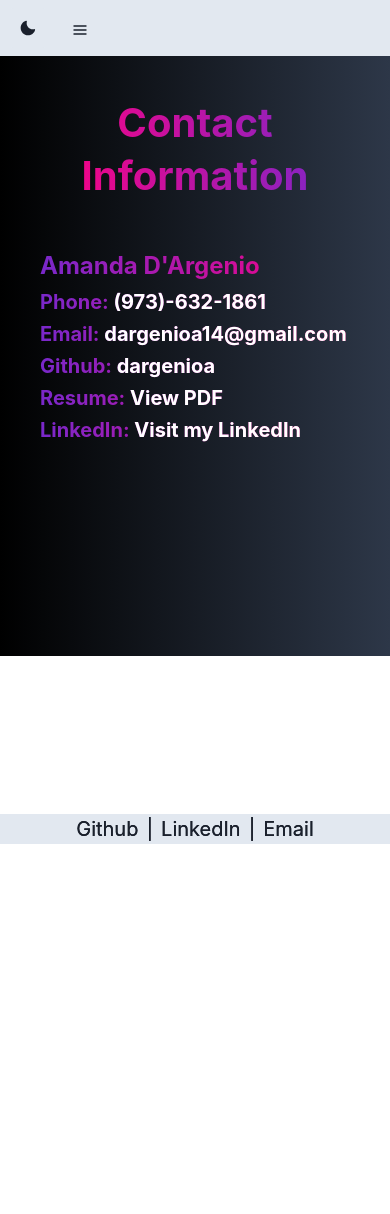
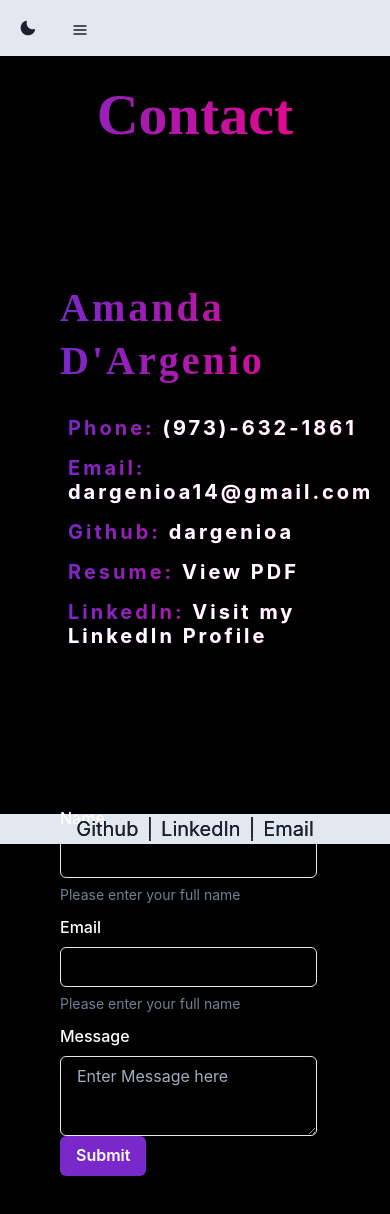
Before and after one commit to dargenioa/ReactPortfolio, a React (Create React App) app: page /contact in a window 390 px wide. Shown: the top 1214 px of the page. Before the commit the page ends 844 px from the top, so only its background shows below. Built offline with nearby package versions, Linux system fonts and the light colour scheme.

Commit message:
updated contact page included form, updated styling to each page confirming mobile responsiveness

```diff
--- a/src/pages/Contact.js
+++ b/src/pages/Contact.js
@@ -1,34 +1,77 @@
-import { Text, Heading, Flex, Stack, Spacer} from "@chakra-ui/react";
-import LandingLayout from "../components/layouts/Landing";
-
+import React from "react";
+import { Text, Heading, Flex, Stack, Spacer, Box } from "@chakra-ui/react";
+import {
+  FormControl,
+  FormLabel,
+  FormErrorMessage,
+  Input,
+  FormHelperText,
+  SimpleGrid,
+  Textarea,
+  AlertDialog,
+  Button,
+  Popover,
+  PopoverTrigger,
+  PopoverContent,
+  PopoverHeader,
+  PopoverBody,
+  PopoverFooter,
+  PopoverArrow,
+  PopoverCloseButton,
+} from "@chakra-ui/react";
 
 function Contact() {
-    return(
+  function SubmitButton() {
+    return (
+      <>
+        <Popover>
+          <PopoverTrigger>
+            <Button bgColor="#7928CA">Submit</Button>
+          </PopoverTrigger>
+          <PopoverContent color="black">
+            <PopoverArrow />
+            <PopoverCloseButton />
+            <PopoverHeader>Confirmation</PopoverHeader>
+            <PopoverBody>
+              Thank you for visiting! I will contact you soon.
+            </PopoverBody>
+          </PopoverContent>
+        </Popover>
+      </>
+    );
+  }
 
+  return (
     <div>
-        <LandingLayout />
       <Stack
-          bgGradient="linear(to-l, gray.700 ,black)"
-          bgPosition="cover"
-          bgRepeat="no-repeat"
-          h="600px"
+        margin="0"
+        minHeight="100vh"
+        overflow="hidden"
+        boxSizing="border-box"
+        bgColor="black"
         color="white"
-          p={10}
+        p={5}
       >
-          <Heading
-            as="h1"
-            fontSize="40px"
-            align="center"
-            bgGradient="linear(to-l, #7928CA,#FF0080)"
-            bgClip="text"
-          >
-            Contact Information
-          </Heading>
         <Heading
           bgGradient="linear(to-l ,#FF0080, #7928CA)"
           bgClip="text"
-            size="lg"
-            pt={10}
+          as="h1"
+          fontSize="58px"
+          align="center"
+          fontWeight="bold"
+          fontFamily="Yeseva One"
+          pb={20}
+        >
+          Contact
+        </Heading>
+        <SimpleGrid p={10} columns={{ sm: 1, md: 2 }} spacing={150}>
+          <Box letterSpacing={3}>
+            <Heading
+              fontWeight="bold"
+              fontFamily="Yeseva One"
+              bgGradient="linear(to-l ,#FF0080, #7928CA)"
+              bgClip="text"
+              fontSize="40px"
               mb={5}
             >
               Amanda D'Argenio
@@ -37,43 +80,90 @@ function Contact() {
               bgGradient="linear(to-l ,#FF0080, #7928CA)"
               bgClip="text"
               size="md"
+              p={2}
             >
-            Phone: <span style={{color: "white"}}>(973)-632-1861</span>
-
+              Phone: <span style={{ color: "white" }}>(973)-632-1861</span>
             </Heading>
             <Heading
               bgGradient="linear(to-l ,#FF0080, #7928CA)"
               bgClip="text"
               size="md"
+              p={2}
             >
-            Email:  <span style={{color: "white"}}><a target="blank" href="mailto:dargenioa14@gmail.com">dargenioa14@gmail.com</a></span>
+              Email:{" "}
+              <span style={{ color: "white" }}>
+                <a target="blank" href="mailto:dargenioa14@gmail.com">
+                  dargenioa14@gmail.com
+                </a>
+              </span>
             </Heading>
             <Heading
               bgGradient="linear(to-l ,#FF0080, #7928CA)"
               bgClip="text"
               size="md"
+              p={2}
             >
-            Github: <span style={{color: "white"}}><a target="blank" href="https://github.com/dargenioa/">dargenioa</a></span>
+              Github:{" "}
+              <span style={{ color: "white" }}>
+                <a target="blank" href="https://github.com/dargenioa/">
+                  dargenioa
+                </a>
+              </span>
             </Heading>
             <Heading
               bgGradient="linear(to-l ,#FF0080, #7928CA)"
               bgClip="text"
               size="md"
+              p={2}
             >
-            Resume:  <span style={{color: "white"}}><a target="blank" href="https://drive.google.com/file/d/11uUKblrXRGSgKLXdtzU6nit2Ok7PV2Du/view?usp=sharing">View PDF</a></span>
+              Resume:{" "}
+              <span style={{ color: "white" }}>
+                <a
+                  target="blank"
+                  href="https://drive.google.com/file/d/11uUKblrXRGSgKLXdtzU6nit2Ok7PV2Du/view?usp=sharing"
+                >
+                  View PDF
+                </a>
+              </span>
             </Heading>
             <Heading
               bgGradient="linear(to-l ,#FF0080, #7928CA)"
               bgClip="text"
               size="md"
+              p={2}
             >
-            LinkedIn:  <span style={{color: "white"}}><a target="blank" href="https://www.linkedin.com/in/amandadargenio/">Visit my LinkedIn</a></span>
+              LinkedIn:{" "}
+              <span style={{ color: "white" }}>
+                <a
+                  target="blank"
+                  href="https://www.linkedin.com/in/amandadargenio/"
+                >
+                  Visit my LinkedIn Profile
+                </a>
+              </span>
             </Heading>
+          </Box>
+          <Box>
+            <FormControl w="80%" id="email">
+              <FormLabel>Name</FormLabel>
+              <Input type="text" />
+              <FormHelperText pb={3}>
+                Please enter your full name
+              </FormHelperText>
+              <FormLabel>Email</FormLabel>
+              <Input type="email" />
+              <FormHelperText pb={3}>
+                Please enter your full name
+              </FormHelperText>
+              <FormLabel>Message</FormLabel>
+              <Textarea placeholder="Enter Message here" type="text" />
+              <SubmitButton />
+            </FormControl>
+          </Box>
+        </SimpleGrid>
       </Stack>
     </div>
-
-    )
-
-};
+  );
+}
 
 export default Contact;
--- a/src/pages/Home.js
+++ b/src/pages/Home.js
@@ -23,13 +23,18 @@ function Home() {
       color="white"
       p={5}
     >
-        <Box
+      <Box>
+        <Heading
+          bgGradient="linear(to-l ,#FF0080, #7928CA)"
+          bgClip="text"
+          as="h1"
+          fontSize="50px"
+          align="center"
         >
-          <Heading as="h1" fontSize="50px" align="center">
           Amanda D'Argenio
         </Heading>
         <Heading
-            bgGradient="linear(to-l ,white, gray.300)"
+          bgGradient="linear(to-l ,#7928CA , #FF0080)"
           bgClip="text"
           size="xl"
           pt={5}
@@ -37,7 +42,7 @@ function Home() {
         >
           Full Stack Developer
         </Heading>
-          <Center pt={5}>
+        <Center color="white" pt={5}>
           <TextLoop interval={2500}>
             <Heading as="h6" size="md">
               Problem Solver
@@ -60,39 +65,39 @@ function Home() {
           </TextLoop>
         </Center>
       </Box>
-        <SimpleGrid
-        columns={{ sm: 1, md: 2 }} spacing={1}>
-          <Box
-          pt={10} marginLeft={10} marginTop={20}
-          >
+      <SimpleGrid columns={{ sm: 1, md: 2 }} spacing={1}>
+        <Box pt={10} marginLeft={10} marginTop={20}>
           <Image
             src="https://res.cloudinary.com/dusgzehfe/image/upload/v1613937223/PortfolioPicture_nmjj7g.png"
             alt="profile-photo"
             borderRadius="15%"
           />
         </Box>
-          <Box
-          textAlign="center"
-          marginTop={20}
+        <Box textAlign="center" marginTop={20}>
+          <Heading
+            p={5}
+            bgGradient="linear(to-l ,#7928CA , #FF0080)"
+            bgClip="text"
           >
-            <Heading p={5}>About me</Heading>
+            About me
+          </Heading>
           <Text
-            align="left"
-            >
-              Dedicated Full Stack Developer r seeking a new opportunity to
+          fontSize="18px"
+          fontFamily="Helvetica" mb={3} align="left">
+            Dedicated Full Stack Developer seeking a new opportunity to
             enhance and utilize my skills and work experience working for a
-              global Fintech company offering an on-premises/SaaS/DaaS solution
-              to clients. Recent graduate of Rutgers University Full-Stack
-              Immersive program as well as a Bachelor's Degree. Eager to use my
-              experience in JavaScript, React, Node.js, NoSQL and MySQL
-              databases, responsive design using HTML/CSS and APIs to
-              collaborate with teams and build upon applications. My education
-              has provided me the experience to work in an Agile environment
-              within development teams. I am motivated by challenging projects
-              and enjoy the level of focus and problem solving that comes with
-              software development. I am confident my skills to be flexible and
-              adapt easily to any environment or culture will allow me to
-              immediately contribute to a company’s success.
+            global Fintech company offering an on-premises/SaaS/DaaS solution to
+            clients. Recent graduate of Rutgers University Full-Stack Immersive
+            program as well as a Bachelor's Degree. Eager to use my experience
+            in JavaScript, React, Node.js, NoSQL and MySQL databases, responsive
+            design using HTML/CSS and APIs to collaborate with teams and build
+            upon applications. My education has provided me the experience to
+            work in an Agile environment within development teams. I am
+            motivated by challenging projects and enjoy the level of focus and
+            problem solving that comes with software development. I am confident
+            my skills to be flexible and adapt easily to any environment or
+            culture will allow me to immediately contribute to a company’s
+            success.
           </Text>
         </Box>
       </SimpleGrid>
--- a/src/pages/Portfolio.js
+++ b/src/pages/Portfolio.js
@@ -13,29 +13,17 @@ import Projects from "../utils/json";
 function Portfolio() {
   return (
     <>
-      <SimpleGrid columns={{ sm: 1, md: 3 }} spacing={10}>
+      <SimpleGrid
+
+      p={5}
+      mb={5}
+      columns={{ sm: 1, md: 3 }} spacing={10}>
         {Projects.map((project) => (
-          <Project
-          project={project}
-          />
-        )
-        )}
+          <Project project={project} />
+        ))}
       </SimpleGrid>
     </>
   );
 }
 
 export default Portfolio;
-
-/* <Project
-          image="https://res.cloudinary.com/dusgzehfe/image/upload/v1612056726/Screen_Shot_2021-01-30_at_8.31.09_PM_prbwkq.png"
-          title="marketplace"
-          deploy="marketplace"
-          github="marketplace"
-        /> */
-// <SimpleGrid
-// p={5}
-// spacing={10}
-// minChildWidth="120px">
-
-// </SimpleGrid>
```
Also changed, not shown: src/components/layouts/Project.js (+36 -20 lines), src/components/sections/Footer.js (+0 -7 lines), src/components/sections/sections.css (deleted, +0 -8 lines), 1 other file (tests, documents, lock files or other folders). Lines whose indentation alone changed are shown as unchanged.
